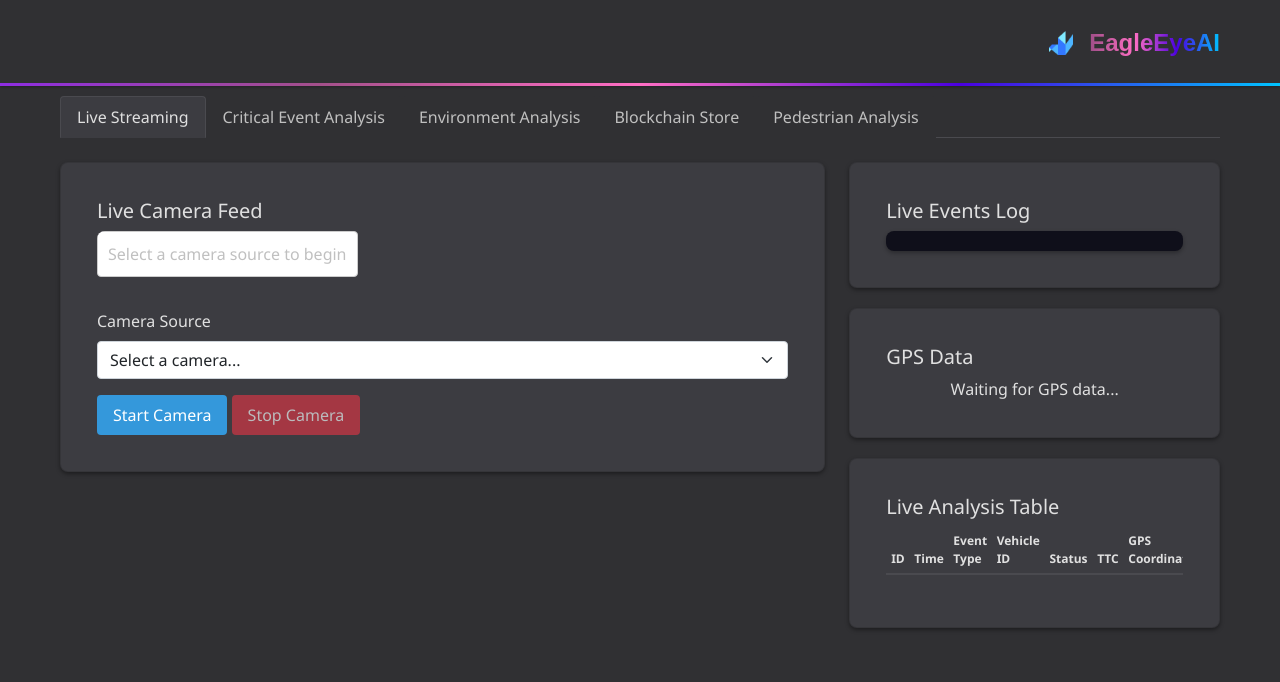
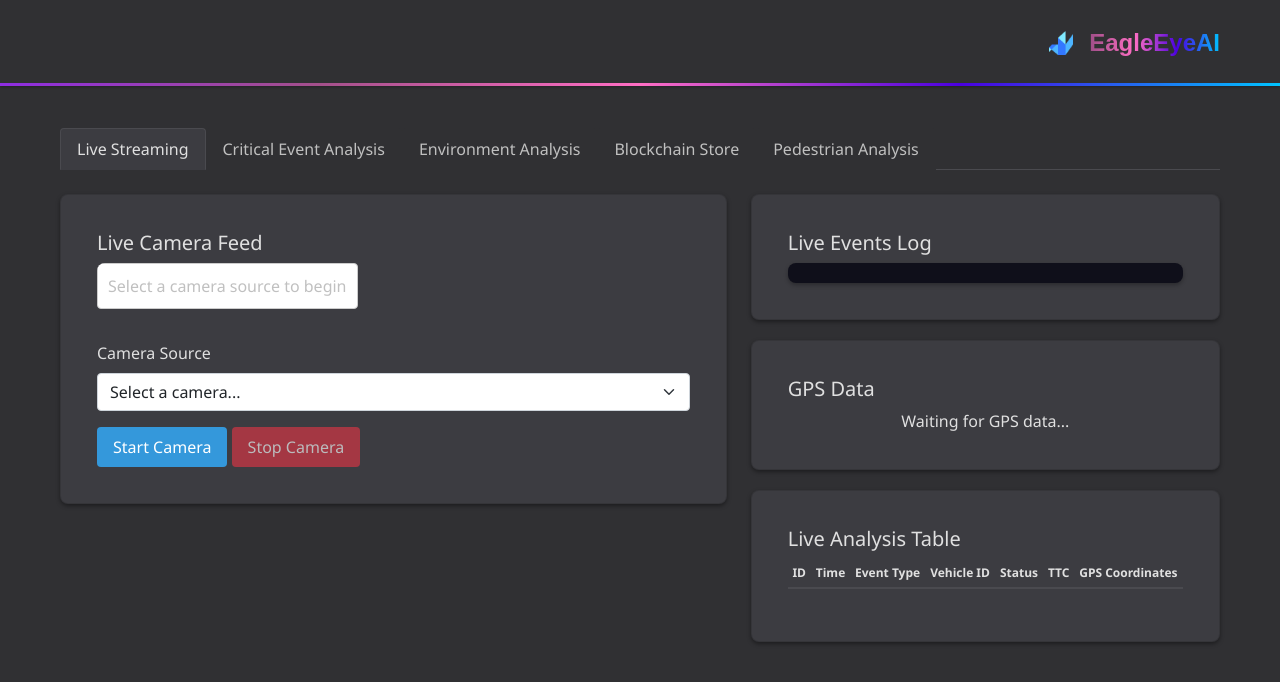
Before and after one commit to Dhananjayadizz/eagle-eye-ai, a Flask app: page / in a window 1280 px wide. Shown: the top 682 px of the page. Run offline with Flask 3, Linux system fonts and the light colour scheme; lists and menus that the app fills with data are empty; parts of the project's set-up code (start-up, migrations or seed data) failed here and were passed over; some libraries are stand-ins or nearby versions.

Commit message:
UI updates LiveStream, CA

```diff
--- a/app/templates/index.html
+++ b/app/templates/index.html
@@ -23,7 +23,7 @@
 
 
 
-    <div class="container mt-3">
+    <div class="container mt-5">
         <!-- Tab Navigation -->
         <ul class="nav nav-tabs mb-4" id="dashboardTabs" role="tablist">
             <li class="nav-item" role="presentation">
@@ -48,7 +48,7 @@
             <!-- Live Streaming Tab -->
             <div class="tab-pane fade show active" id="livestream" role="tabpanel">
                 <div class="row">
-                    <div class="col-md-8">
+                    <div class="col-md-7">
                         <div class="card">
                             <div class="card-body">
                                 <h5 class="card-title">Live Camera Feed</h5>
@@ -70,7 +70,7 @@
                             </div>
                         </div>
                     </div>
-                    <div class="col-md-4">
+                    <div class="col-md-5">
                         <div class="card">
                             <div class="card-body">
                                 <h5 class="card-title">Live Events Log</h5>
@@ -114,7 +114,7 @@
             <!-- Critical Event Analysis Tab -->
             <div class="tab-pane fade" id="critical" role="tabpanel">
                 <div class="row">
-                    <div class="col-md-6">
+                    <div class="col-md-7">
                         <div class="card mb-4">
                             <div class="card-body">
                                 <h5 class="card-title">Video Analysis</h5>
@@ -138,7 +138,7 @@
                             </div>
                         </div>
                     </div>
-                    <div class="col-md-6">
+                    <div class="col-md-5">
                         <div class="card mb-4">
                             <div class="card-body">
                                 <h5 class="card-title">Export Options</h5>
```
Also changed, not shown: app/static/images/banner1.png (added), 1 other file.
